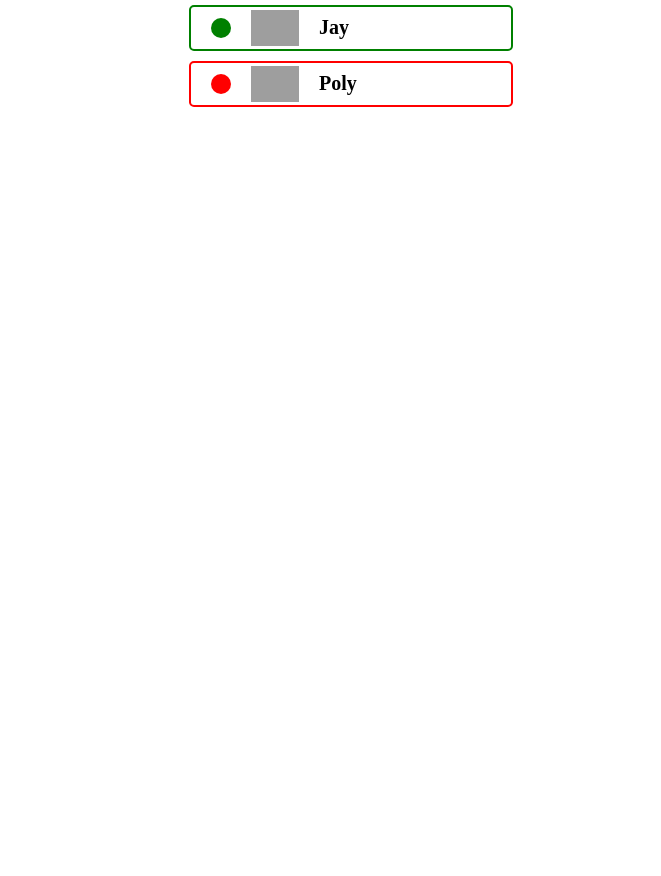
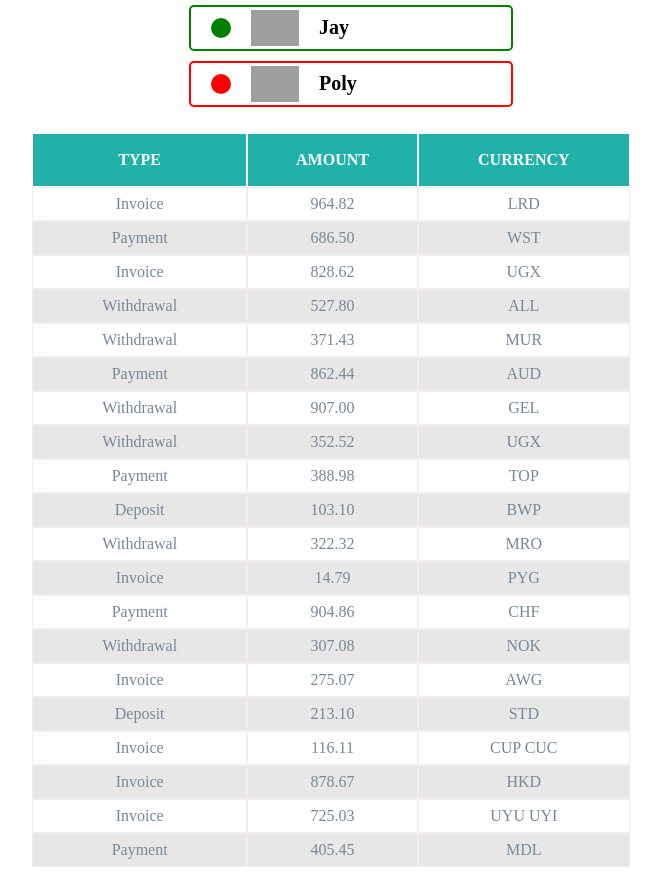
Before and after one commit to Y-Savushchyk/goit-react-hw-01-components, a React (Create React App) app: page / in a window 1280 px wide. Shown: the part 660-1536 px from the top of the page, without its empty margins (309-970 px from the left). Before the commit the page ends 800 px from the top, so only its background shows below. Built offline with nearby package versions, Linux system fonts and the light colour scheme; grey boxes are pictures that could not be loaded.

Commit message:
add transaction all files

```diff
--- a/src/components/App.jsx
+++ b/src/components/App.jsx
@@ -4,6 +4,8 @@
 import data from '../data.json'
 import { FriendList } from './FriendList/FriendList'
 import friends from '../friends.json'
+import transactions from '../transactions.json'
+import {TransactionHistory} from './TransactionHistory/TransactionHistory'
 
 export const App = () => {
   return (
@@ -19,6 +21,8 @@
       <Statistics stats={data} />
 
       <FriendList friends={friends} />
+
+      <TransactionHistory items={transactions} />
     </div>
   );
 }
--- a/src/components/FriendList/FriendList.jsx
+++ b/src/components/FriendList/FriendList.jsx
@@ -2,7 +2,6 @@
 import css from './FriendList.module.css'
 
 export const FriendList = ({ friends }) => {
-   console.log(friends);
     return (
         <ul className={css.friendList}>
             {friends.map(({ avatar, name, isOnline, id }) => {
--- a/src/components/FriendList/Profile/profile.jsx
+++ b/src/components/FriendList/Profile/profile.jsx
@@ -17,7 +17,7 @@
 
 }
 Profile.propTypes = {
-        avatar: PropTypes.string,
-        name: PropTypes.string,
-        isOnline: PropTypes.bool,
+        avatar: PropTypes.string.isRequired,
+        name: PropTypes.string.isRequired,
+        isOnline: PropTypes.bool.isRequired,
     }
--- /dev/null
+++ b/src/components/TransactionHistory/Transaction/Transaction.jsx
@@ -0,0 +1,16 @@
+import PropTypes from 'prop-types';
+export const Transaction = ({ type, amount, currency }) => {
+    return (
+        <tr>
+      <td>{type}</td>
+      <td>{amount}</td>
+      <td>{currency}</td>
+    </tr>
+    )
+}
+Transaction.propTypes = {
+    type: PropTypes.string.isRequired,
+    amount: PropTypes.string.isRequired,
+    currency: PropTypes.string.isRequired,
+
+}
--- /dev/null
+++ b/src/components/TransactionHistory/TransactionHistory.jsx
@@ -0,0 +1,25 @@
+
+import { Transaction } from './Transaction/Transaction'
+import css from './TransactionHistory.module.css'
+export const TransactionHistory = ({items}) => {
+    console.log(items);
+    return (
+        <table className={css.transactionHistory}>
+  <thead>
+    <tr>
+      <th>Type</th>
+      <th>Amount</th>
+      <th>Currency</th>
+    </tr>
+  </thead>
+
+            <tbody>
+                {items.map(({ id, type, amount, currency }) => {
+                    return (
+                        <Transaction key={id} type={type} amount={amount} currency={currency}/>
+                   )
+               })}
+  </tbody>
+</table>
+    )
+}
--- /dev/null
+++ b/src/components/TransactionHistory/TransactionHistory.module.css
@@ -0,0 +1,30 @@
+.transactionHistory {
+  margin-right: auto;
+  margin-left: auto;
+  margin-top: 25px;
+  width: 600px;
+  border-radius: 5px;
+}
+
+.transactionHistory thead th {
+  height: 50px;
+  text-transform: uppercase;
+  color: #fff;
+  background-color: lightseagreen;
+}
+
+.transactionHistory td {
+  padding: 7px 10px 7px 10px;
+  text-align: center;
+  text-transform: capitalize;
+  color: lightslategray;
+  outline: 0.1px solid rgb(243, 237, 237);
+}
+
+.transactionHistory tbody tr {
+  background-color: rgb(231, 231, 231);
+}
+
+.transactionHistory tbody tr:nth-of-type(2n + 1) {
+  background-color: #fff;
+}
```
Also changed, not shown: src/components/TransactionHistory/Transaction/Transaction.module.css (added).
